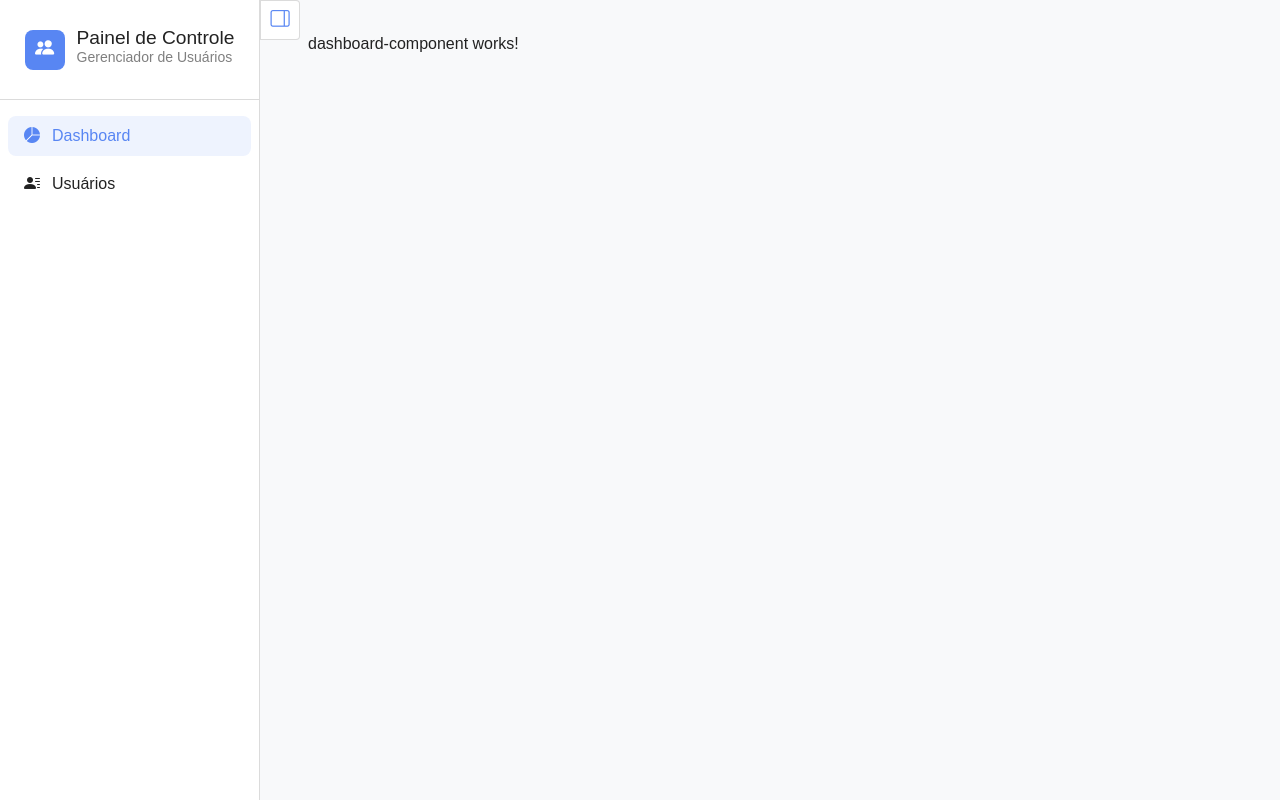
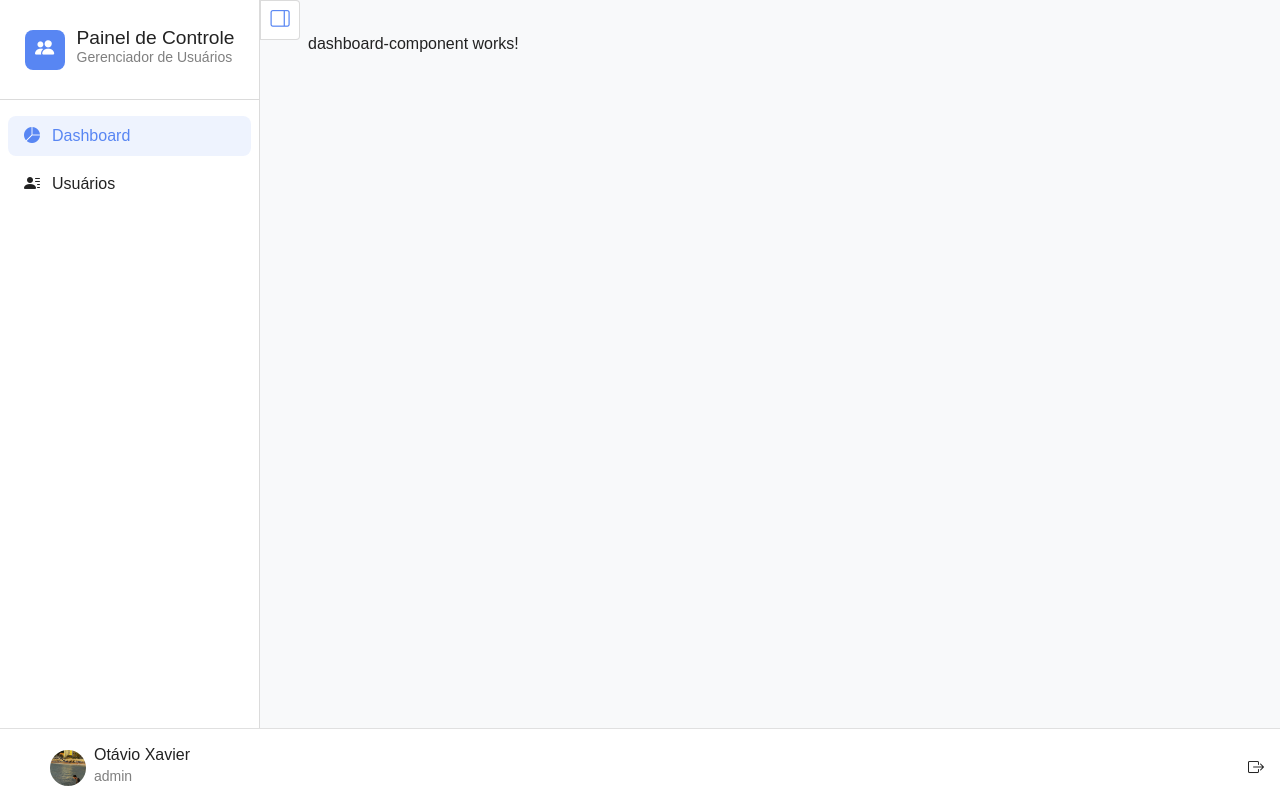
Before and after one commit to OtavioXavier/gerenciador-usuarios, an Angular app: page /dashboard in a window 1280 px wide. Built offline with nearby package versions, Linux system fonts and the light colour scheme.

Commit message:
feat: implementar ui do footer

```diff
--- a/angular.json
+++ b/angular.json
@@ -24,6 +24,11 @@
               {
                 "glob": "**/*",
                 "input": "public"
+              },
+              {
+                "glob": "**/*",
+                "input": "src/assets",
+                "output": "/assets"
               }
             ],
             "styles": [
@@ -86,6 +91,11 @@
               {
                 "glob": "**/*",
                 "input": "public"
+              },
+              {
+                "glob": "**/*",
+                "input": "src/assets",
+                "output": "/assets"
               }
             ],
             "styles": [
--- a/src/app/app.html
+++ b/src/app/app.html
@@ -4,6 +4,7 @@
     <i class="bi bi-layout-sidebar-reverse"></i>
   </button>
 </div>
+<gu-footer />
 <main>
   <router-outlet />
 </main>
--- a/src/app/app.ts
+++ b/src/app/app.ts
@@ -1,10 +1,11 @@
 import { Component, signal } from '@angular/core';
 import { RouterOutlet } from '@angular/router';
 import { Sidebar } from './core/sidebar/sidebar';
+import { Footer } from './core/footer/footer';
 
 @Component({
   selector: 'app-root',
-  imports: [RouterOutlet, Sidebar],
+  imports: [RouterOutlet, Sidebar, Footer],
   templateUrl: './app.html',
   styleUrl: './app.scss',
   host: {
--- /dev/null
+++ b/src/app/core/footer/footer.html
@@ -0,0 +1,10 @@
+<footer class="footer">
+  <div class="profile-photo-container">
+    <img ngSrc="assets/images/profile-photo.jpg" alt="profile photo" width="36" height="36" priority>
+    <div class="profile-info-container">
+      <h5>Otávio Xavier</h5>
+      <p>admin</p>
+    </div>
+  </div>
+  <i class="bi bi-box-arrow-right"></i>
+</footer>
--- /dev/null
+++ b/src/app/core/footer/footer.scss
@@ -0,0 +1,44 @@
+footer {
+  background-color: #FFF;
+  padding: 1rem 1rem .5rem 0;
+  border-top: 1px solid #E0E0E0;
+  position: fixed;
+  bottom: 0;
+  width: 100%;
+  display: flex;
+  align-items: center;
+  justify-content: space-between;
+
+  z-index: 100;
+  position: absolute;
+  bottom: 0;
+}
+
+.profile-photo-container {
+  display: flex;
+  align-items: center;
+  justify-content: center;
+  gap: .5rem;
+  width: 15rem;
+
+  img  {
+    border-radius: 100%;
+    object-fit: cover;
+  }
+}
+
+.profile-info-container {
+  display: flex;
+  flex-direction: column;
+  gap: 0.25rem;
+  line-height: 0;
+
+  h5 {
+    font-size: 1rem;
+  }
+
+  p {
+    font-size: 0.875rem;
+    color: #22222294;
+  }
+}
```
Also changed, not shown: src/app/core/footer/footer.ts (added, +12 -0 lines), src/assets/images/profile-photo.jpg (added), 1 other file (tests, documents, lock files or other folders).
